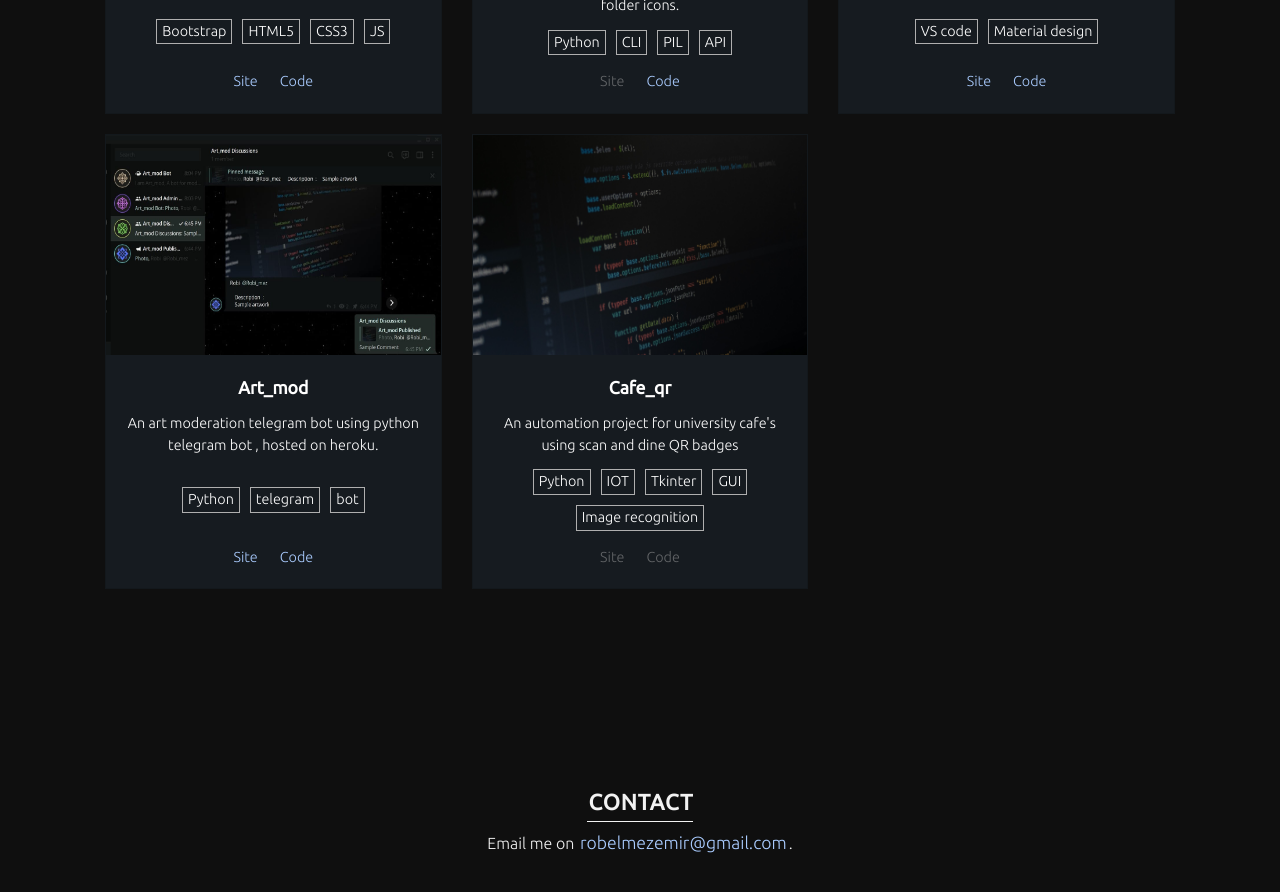
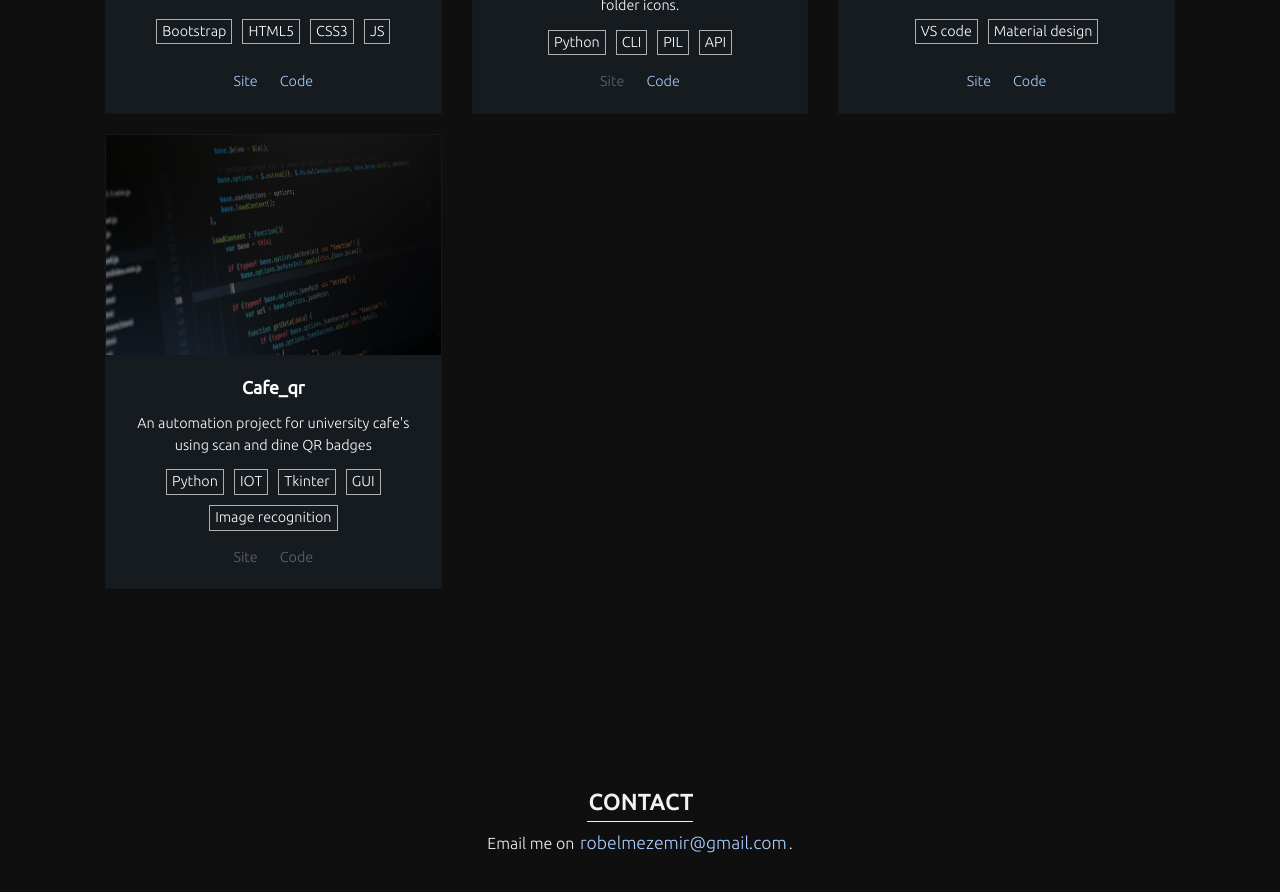
Before and after one commit to RobiMez/robimez.github.io, a React (Create React App) app: page / in a window 1280 px wide. Shown: the part 1300-2192 px from the top of the page. Built offline with nearby package versions, Linux system fonts and the light colour scheme.

Commit message:
removed stale project

```diff
--- a/src/data.js
+++ b/src/data.js
@@ -33,14 +33,6 @@ const projects = [
         codeUrl: 'https://github.com/RobiMez/void_blue',
     },
     {
-        title: 'Art_mod',
-        description: 'An art moderation telegram bot using python telegram bot , hosted on heroku. ',
-        stack: ['Python', 'telegram','bot'],
-        imgName: 'artmod.jpg',
-        siteUrl: 'https://t.me/art_mod_bot',
-        codeUrl: 'https://github.com/RobiMez/art-mod',
-    },
-    {
         title: 'Cafe_qr',
         description: 'An automation project for university cafe\'s using scan and dine QR badges',
         stack: ['Python', 'IOT','Tkinter','GUI','Image recognition'],
```
